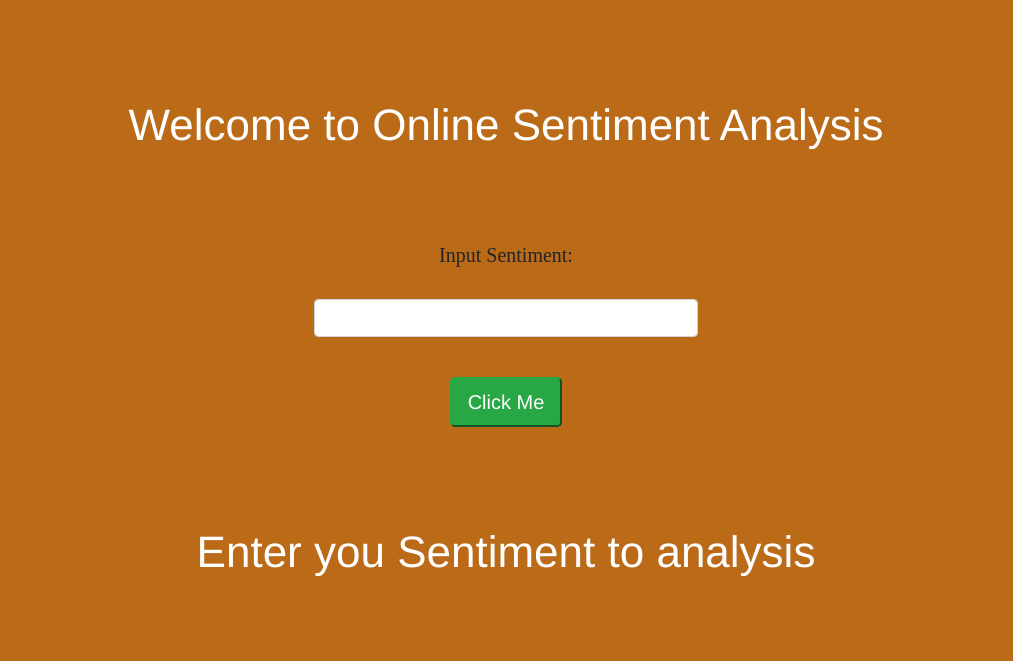
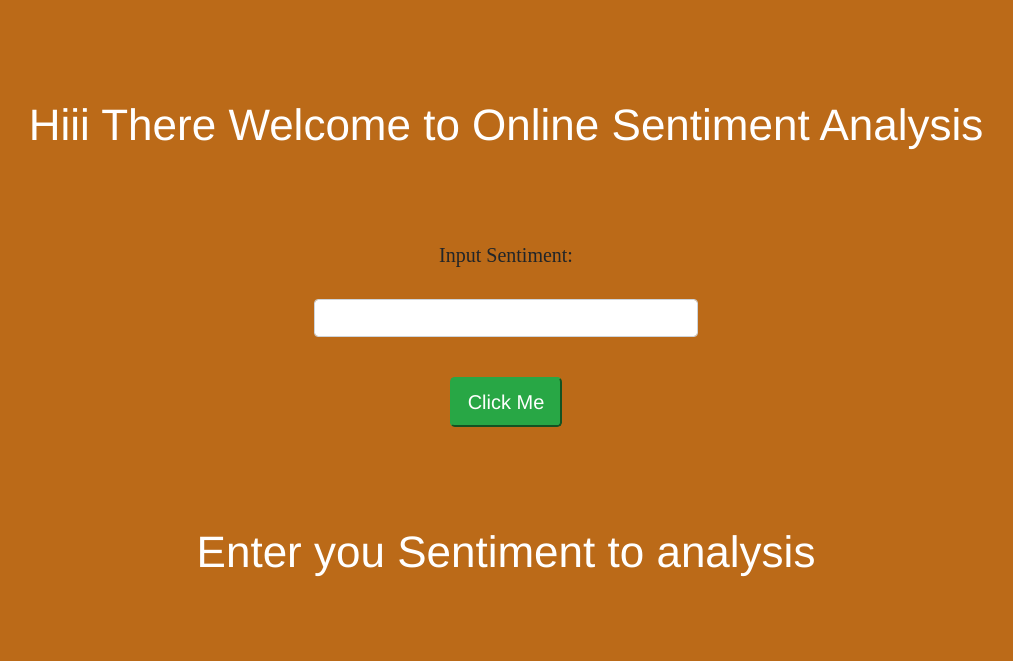
Before and after one commit to gketan91/Sentiment-Analyser, a Flask app: page / in a window 1280 px wide. Shown: the top 661 px of the page, without its empty margins (134-1147 px from the left). Run offline with Flask 2, Linux system fonts and the light colour scheme; some libraries are stand-ins or nearby versions.

Commit message:
Revert "update"
This reverts commit 087189981340799934f73d8bef6ec4c140ff8e1f.

```diff
--- a/templates/index.html
+++ b/templates/index.html
@@ -1,7 +1,7 @@
 {% extends "base.html" %}
 
 {% block content %}
-<h1> Welcome to Online Sentiment Analysis</h1>
+<h1>Hiii There Welcome to Online Sentiment Analysis</h1>
 <style>
     input {
   width: 30%;
```
